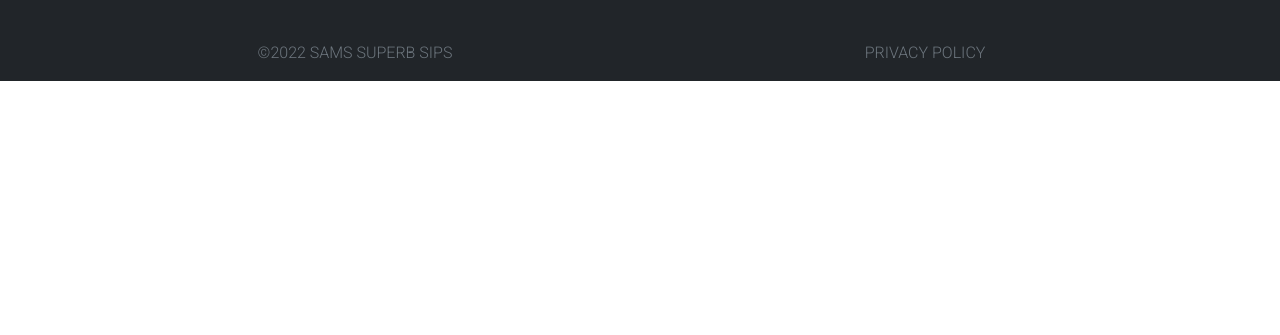
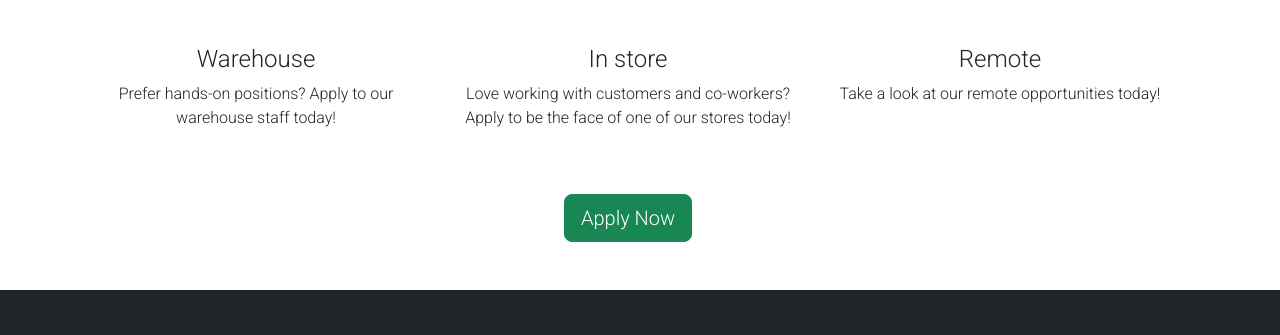
Before and after one commit to Slyons2397/nucamp-portfolio-project, a website: page index.html in a window 1280 px wide. Shown: the part 2068-2403 px from the top of the page. Before the commit the page ends 2149 px from the top, so only its background shows below. Drawn offline with nearby package versions, Linux system fonts and the light colour scheme.

Commit message:
added careers section

```diff
--- a/index.html
+++ b/index.html
@@ -25,6 +25,8 @@
                     <li class="nav-item"><a class="nav-link" href="#aboutUs">About Us</a></li>
                     <li class="nav-item"><a class="nav-link" href="#menu">Menu</a></li>
                     <li class="nav-item"><a class="nav-link" href="#orderOnline">Order Online</a></li>
+                    <li class="nav-item"><a class="nav-link" href="#careers">Careers</a></li>
+
                     <li>
                         <button class="btn btn-dark text-light">Order Now</button>
                     </li>
@@ -87,7 +89,7 @@
                     </div>
             </div>
         </section>
-        <section class="pt-5 border-bottom pb-5" id="menu">
+        <section class="pt-5 border-bottom pb-5 text-center" id="menu">
             <div class="container">
                 <div class="row mt-5">
                     <div class="col text-center">
@@ -113,7 +115,7 @@
                 </div>
             </div>
         </section>
-        <section class="pt-5" id="orderOnline">
+        <section class="pt-5 mb-5 border-bottom" id="orderOnline">
             <div class="container pb-5">
                 <div class="row mt-5">
                     <div class="col text-center mb-5">
@@ -141,6 +143,34 @@
                     </div>
                 </div>
             </div>
+        </section>
+            <section id="careers" class="pt-5 mb-5">
+                <div class="container">
+                    <div class="row">
+                        <div class="col text-center mb-5">
+                            <h1>Career opportunities</h1>
+                        </div>
+                        <div class="row text-center">
+                            <div class="col-sm-4">
+                                <h4>Warehouse</h2>
+                                    <p>Prefer hands-on positions? Apply to our warehouse staff today!</p>
+                            </div>
+                            <div class="col-sm-4">
+                                <h4>In store</h4>
+                                <p>Love working with customers and co-workers? Apply to be the face of one of our stores today!</p>
+                            </div>
+                            <div class="col-sm-4">
+                                <h4>Remote</h4>
+                                <p>Take a look at our remote opportunities today!</p>
+                            </div>
+                        </div>
+                        <div class="row">
+                            <div class="col text-center mt-5">
+                                <button class="btn btn-lg btn-success">Apply Now</button>
+                            </div>
+                        </div>
+                    </div>
+                </div>
         </section>
         <footer class="bg-dark">
             <div class="container text-light">
```
